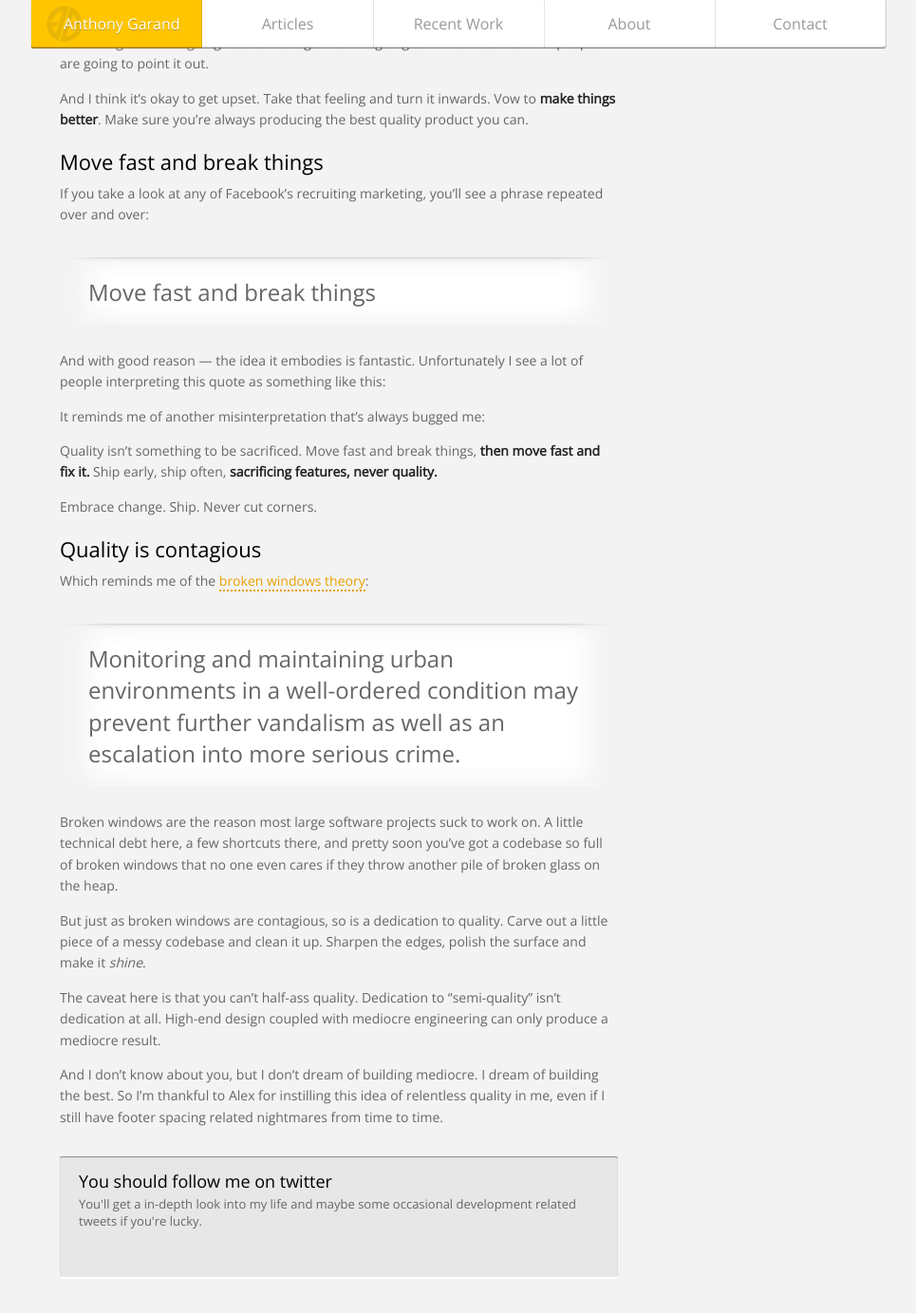
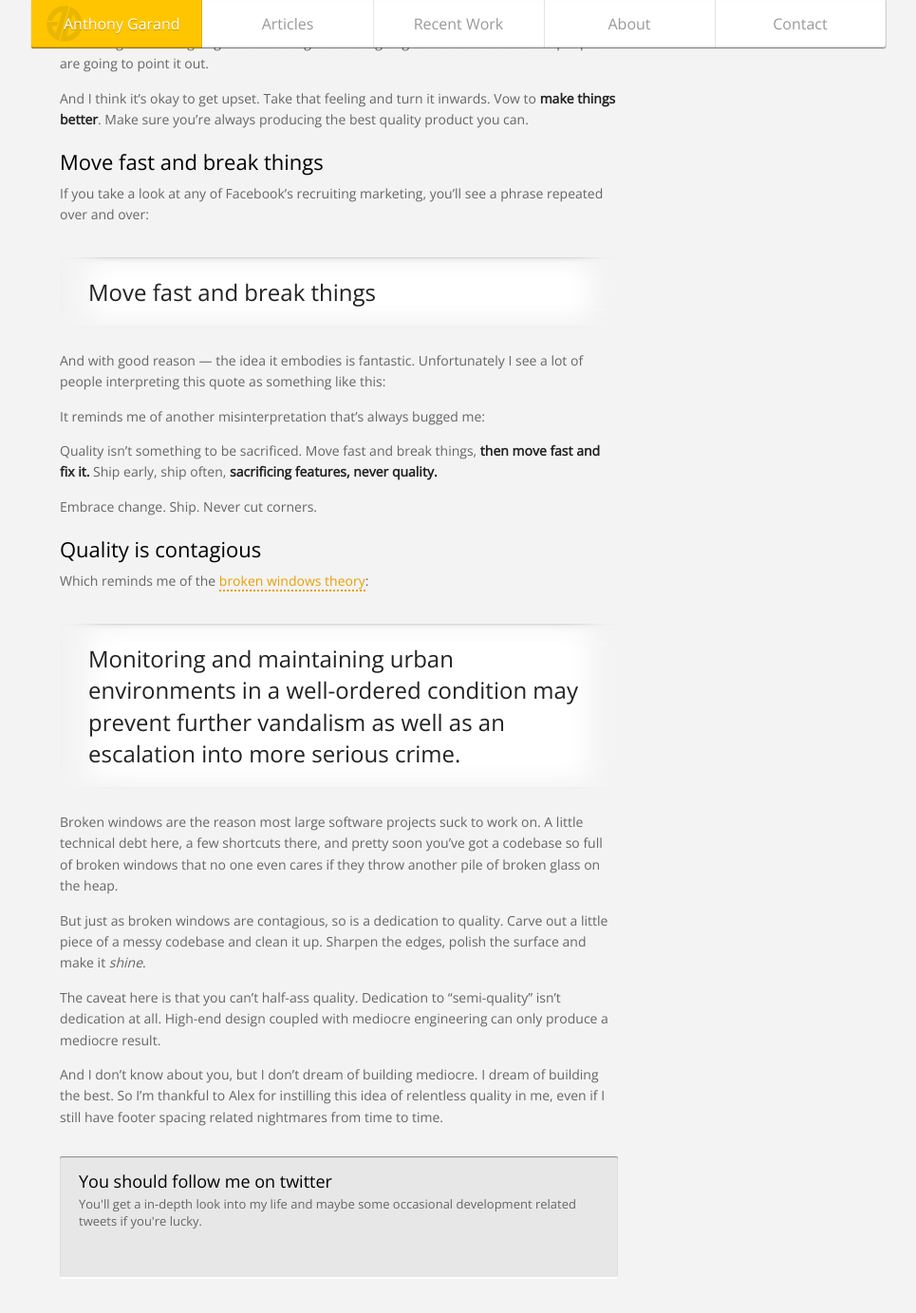
Before and after one commit to garand/garand, a Jekyll site: the page built from index.html, in a window 1280 px wide and 1400 px high, scrolled down 551 px. Shown: the top 1383 px of the window at 95% size, without its empty margins (157-1122 px from the left). Built offline with Jekyll 4.4.1, drawn with Linux system fonts in a browser that asks for light colours.

Commit message:
Adjusted block quote color

```diff
--- a/sass/screen.scss
+++ b/sass/screen.scss
@@ -173,6 +173,7 @@ header {
       font-size:inherit;
       margin:0;
       line-height:inherit;
+      color:#222;
     }
   }
 
--- a/stylesheets/screen.css
+++ b/stylesheets/screen.css
@@ -280,52 +280,53 @@ header nav:after {
   font-size: inherit;
   margin: 0;
   line-height: inherit;
+  color: #222;
 }
-/* line 179, ../sass/screen.scss */
+/* line 180, ../sass/screen.scss */
 .content p {
   color: #666;
   font-size: 14px;
   margin-bottom: 1em;
   line-height: 1.6em;
 }
-/* line 186, ../sass/screen.scss */
+/* line 187, ../sass/screen.scss */
 .content a {
   color: #e99f00;
   text-decoration: none;
   border-bottom: dotted 2px #e99f00;
 }
-/* line 191, ../sass/screen.scss */
+/* line 192, ../sass/screen.scss */
 .content a:hover {
   border-bottom: solid 2px #e99f00;
 }
-/* line 196, ../sass/screen.scss */
+/* line 197, ../sass/screen.scss */
 .content strong {
   color: #222;
   font-weight: 600;
 }
-/* line 201, ../sass/screen.scss */
+/* line 202, ../sass/screen.scss */
 .content em {
   font-style: italic;
 }
 
-/* line 206, ../sass/screen.scss */
+/* line 207, ../sass/screen.scss */
 .page-content {
   width: 70%;
   float: left;
 }
 
-/* line 215, ../sass/screen.scss */
+/* line 216, ../sass/screen.scss */
 .page-articles article:first-child {
   margin-top: -25px;
 }
-/* line 218, ../sass/screen.scss */
+/* line 219, ../sass/screen.scss */
 .page-articles article:first-child a {
   -moz-box-shadow: inset 0 20px 20px #f3f3f3, inset 30px -2px 30px #f3f3f3, inset -30px -2px 30px #f3f3f3;
   -webkit-box-shadow: inset 0 20px 20px #f3f3f3, inset 30px -2px 30px #f3f3f3, inset -30px -2px 30px #f3f3f3;
   -o-box-shadow: inset 0 20px 20px #f3f3f3, inset 30px -2px 30px #f3f3f3, inset -30px -2px 30px #f3f3f3;
   box-shadow: inset 0 20px 20px #f3f3f3, inset 30px -2px 30px #f3f3f3, inset -30px -2px 30px #f3f3f3;
 }
-/* line 223, ../sass/screen.scss */
+/* line 224, ../sass/screen.scss */
 .page-articles article a {
   display: block;
   -moz-box-shadow: inset 30px -2px 30px #f3f3f3, inset -30px -2px 30px #f3f3f3, inset 2px 1px 4px rgba(0, 0, 0, 0.4), inset 0 1px 0 #cecece;
@@ -337,28 +338,28 @@ header nav:after {
   -webkit-transition: all 200ms ease-in;
   -moz-transition: all 200ms ease-in;
 }
-/* line 231, ../sass/screen.scss */
+/* line 232, ../sass/screen.scss */
 .page-articles article a:hover {
   border: none;
   background-color: white;
 }
-/* line 237, ../sass/screen.scss */
+/* line 238, ../sass/screen.scss */
 .page-articles article h1 {
   margin-bottom: .25em;
 }
-/* line 241, ../sass/screen.scss */
+/* line 242, ../sass/screen.scss */
 .page-articles article p {
   margin: 0;
   color: #666;
   font-size: 14px;
 }
 
-/* line 249, ../sass/screen.scss */
+/* line 250, ../sass/screen.scss */
 .sidebar {
   float: right;
   width: 25%;
 }
-/* line 253, ../sass/screen.scss */
+/* line 254, ../sass/screen.scss */
 .sidebar h3 {
   font-size: 15px;
   color: #333;
@@ -366,13 +367,13 @@ header nav:after {
   margin-bottom: .7em;
   text-indent: 10px;
 }
-/* line 261, ../sass/screen.scss */
+/* line 262, ../sass/screen.scss */
 .sidebar ul {
   margin-bottom: 1.5em;
   list-style: none;
   margin-left: 0;
 }
-/* line 269, ../sass/screen.scss */
+/* line 270, ../sass/screen.scss */
 .sidebar ul li a {
   display: block;
   color: #666;
@@ -388,7 +389,7 @@ header nav:after {
   -moz-transition: all 200ms ease-in;
   border: none;
 }
-/* line 281, ../sass/screen.scss */
+/* line 282, ../sass/screen.scss */
 .sidebar ul li a img {
   opacity: 0;
   margin-left: -22px;
@@ -399,29 +400,29 @@ header nav:after {
   margin-bottom: -3px;
   width: 16px;
 }
-/* line 292, ../sass/screen.scss */
+/* line 293, ../sass/screen.scss */
 .sidebar ul li a:hover {
   text-indent: 22px;
   background-color: white;
   color: #333;
   border: none;
 }
-/* line 298, ../sass/screen.scss */
+/* line 299, ../sass/screen.scss */
 .sidebar ul li a:hover img {
   opacity: 1;
   margin-left: 0;
 }
 
-/* line 310, ../sass/screen.scss */
+/* line 311, ../sass/screen.scss */
 .page-about .content {
   text-align: right;
 }
-/* line 313, ../sass/screen.scss */
+/* line 314, ../sass/screen.scss */
 .page-about .content img {
   float: left;
   margin-right: 50px;
 }
-/* line 318, ../sass/screen.scss */
+/* line 319, ../sass/screen.scss */
 .page-about .content h1 {
   font-size: 40px;
   color: #666;
@@ -429,25 +430,25 @@ header nav:after {
   margin-bottom: .5em;
   line-height: 1.2em;
 }
-/* line 326, ../sass/screen.scss */
+/* line 327, ../sass/screen.scss */
 .page-about .content a, .page-about .content strong {
   color: #222;
   font-weight: normal;
   text-decoration: none;
   border: none;
 }
-/* line 333, ../sass/screen.scss */
+/* line 334, ../sass/screen.scss */
 .page-about .content a:hover {
   border-bottom: 2px dotted #222;
 }
-/* line 337, ../sass/screen.scss */
+/* line 338, ../sass/screen.scss */
 .page-about .content p {
   font-size: 20px;
   color: #666;
   line-height: 1.4em;
   margin-bottom: 1em;
 }
-/* line 343, ../sass/screen.scss */
+/* line 344, ../sass/screen.scss */
 .page-about .content p.twitter-about {
   float: right;
   line-height: 40px;
@@ -455,7 +456,7 @@ header nav:after {
   background: url("/images/about-twitter.png") left center no-repeat;
 }
 
-/* line 353, ../sass/screen.scss */
+/* line 354, ../sass/screen.scss */
 a.twitter {
   display: block;
   -moz-border-radius: 2px;
@@ -478,7 +479,7 @@ a.twitter {
   border: none;
   position: relative;
 }
-/* line 367, ../sass/screen.scss */
+/* line 368, ../sass/screen.scss */
 a.twitter:hover {
   background-color: #ffc600;
   background: white;
@@ -489,24 +490,24 @@ a.twitter:hover {
   -o-box-shadow: 0 1px 1px rgba(0, 0, 0, 0.5), inset 0 -1px 2px rgba(0, 0, 0, 0.2);
   box-shadow: 0 1px 1px rgba(0, 0, 0, 0.5), inset 0 -1px 2px rgba(0, 0, 0, 0.2);
 }
-/* line 375, ../sass/screen.scss */
+/* line 376, ../sass/screen.scss */
 a.twitter h2 {
   font-size: 18px;
   margin: 0;
   margin-bottom: .2em;
 }
-/* line 381, ../sass/screen.scss */
+/* line 382, ../sass/screen.scss */
 a.twitter p {
   margin: 0;
   font-size: 13px;
   line-height: 1.4em;
 }
 
-/* line 390, ../sass/screen.scss */
+/* line 391, ../sass/screen.scss */
 .page-work .page-content {
   width: auto;
 }
-/* line 394, ../sass/screen.scss */
+/* line 395, ../sass/screen.scss */
 .page-work article {
   -moz-border-radius: 0 0 2px 2px;
   -webkit-border-radius: 0 0 2px 2px;
@@ -522,23 +523,23 @@ a.twitter p {
   padding: 30px;
   margin-bottom: 20px;
 }
-/* line 401, ../sass/screen.scss */
+/* line 402, ../sass/screen.scss */
 .page-work article div {
   width: 47%;
 }
-/* line 405, ../sass/screen.scss */
+/* line 406, ../sass/screen.scss */
 .page-work article.renewal {
   background: white url("/images/work-renewal.png") 95% bottom no-repeat;
 }
-/* line 409, ../sass/screen.scss */
+/* line 410, ../sass/screen.scss */
 .page-work article.sticky {
   background: white url("/images/work-sticky.png") 95% bottom no-repeat;
 }
-/* line 413, ../sass/screen.scss */
+/* line 414, ../sass/screen.scss */
 .page-work article.imagerotator {
   background: white url("/images/work-imagerotator.png") 95% bottom no-repeat;
 }
-/* line 417, ../sass/screen.scss */
+/* line 418, ../sass/screen.scss */
 .page-work article p {
   font-size: 14px;
   color: #666;
```
